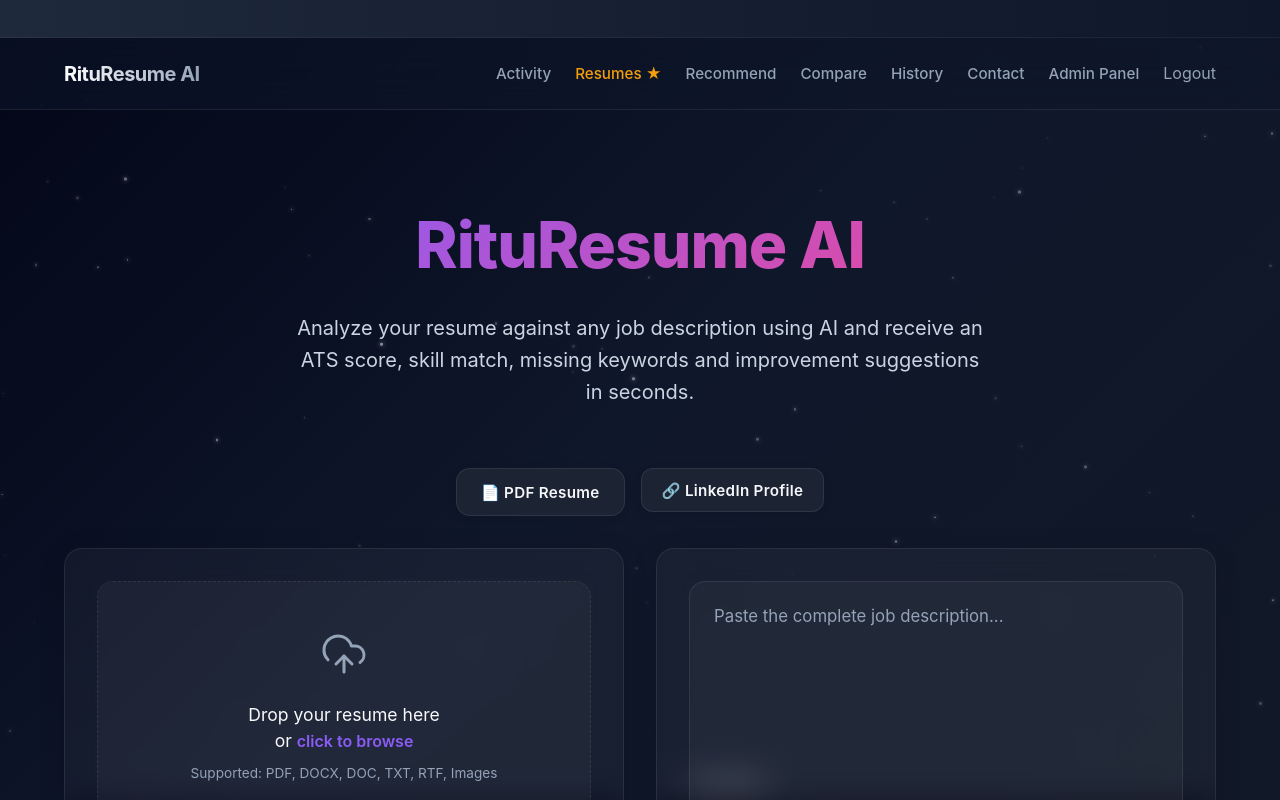
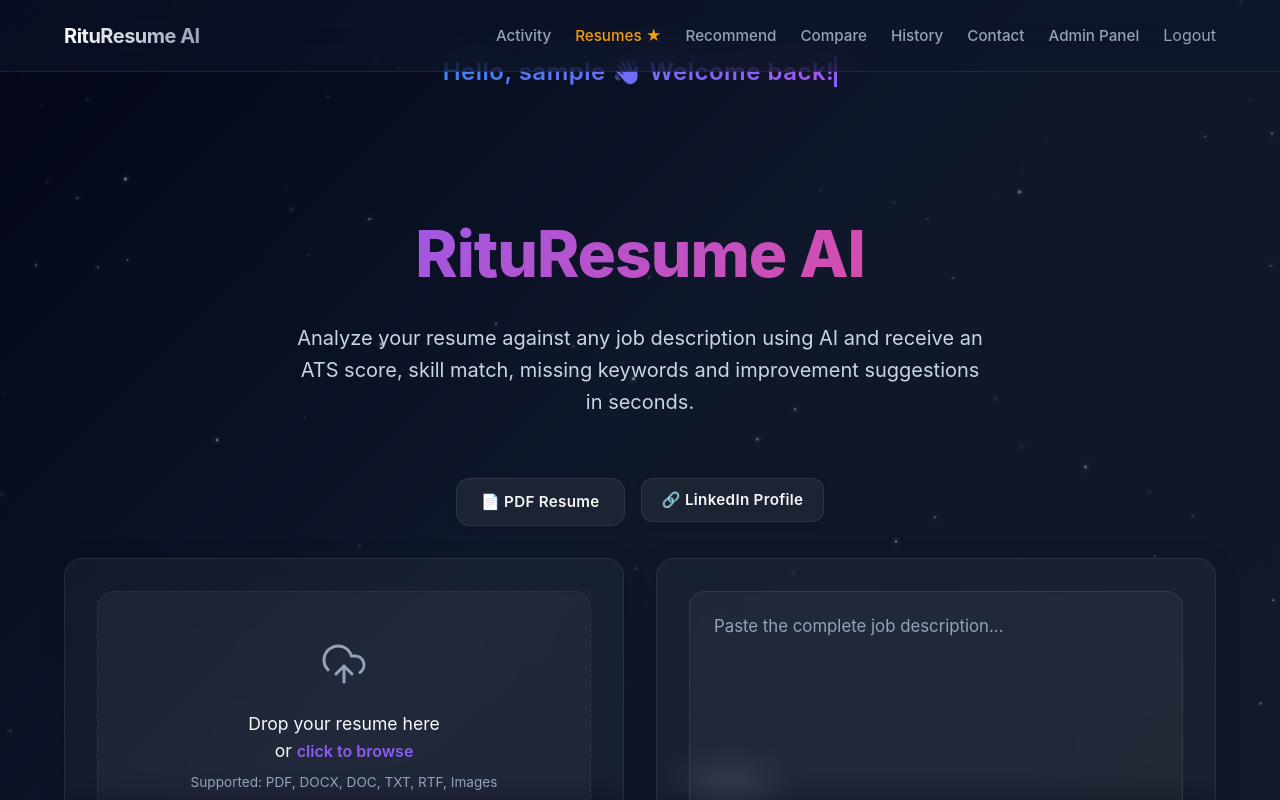
Before and after one commit to samalritupurna/ai-resume-analyzer, a React (Vite) app in the folder frontend/: page / in a window 1280 px wide. Shown: the top 800 px of the page. Built offline with nearby package versions, Linux system fonts and the light colour scheme; sample sign-in values are in the browser's storage.

Commit message:
Move greeting to Home page with typewriter animation

```diff
--- a/frontend/src/components/Navbar/Navbar.css
+++ b/frontend/src/components/Navbar/Navbar.css
@@ -1,23 +1,11 @@
-.navbar-wrapper {
-  position: sticky;
-  top: 0;
-  z-index: 999;
-}
-
-.welcome-marquee {
-  background: linear-gradient(90deg, #1e293b, #0f172a);
-  color: #3b82f6;
-  font-size: 0.9rem;
-  font-weight: 600;
-  padding: 4px 0;
-  border-bottom: 1px solid rgba(255,255,255,0.05);
-}
-
 .navbar {
   height: 72px;
   display: flex;
   justify-content: center;
   align-items: center;
+  position: sticky;
+  top: 0;
+  z-index: 999;
   background: rgba(15, 23, 42, 0.55);
   backdrop-filter: blur(20px);
   -webkit-backdrop-filter: blur(20px);
--- a/frontend/src/components/Navbar/Navbar.jsx
+++ b/frontend/src/components/Navbar/Navbar.jsx
@@ -19,14 +19,6 @@
   };
 
   return (
-    <div className="navbar-wrapper">
-      {user && (
-        <div className="welcome-marquee">
-          <marquee direction="right" scrollamount="6">
-            Hello, {user.name} 👋 Welcome back to RituResume AI!
-          </marquee>
-        </div>
-      )}
     <nav className="navbar">
       <div className="navbar-container">
         <Link to="/" className="navbar-logo">
@@ -100,7 +92,6 @@
         </ul>
       </div>
     </nav>
-    </div>
   );
 };
 
--- a/frontend/src/pages/Home.css
+++ b/frontend/src/pages/Home.css
@@ -46,6 +46,41 @@
     margin-bottom: 24px;
     gap: 16px;
   }
+}
+
+.typewriter-container {
+  width: 100%;
+  display: flex;
+  justify-content: center;
+  margin-top: -1rem;
+  margin-bottom: 2rem;
+}
+
+.typewriter-text {
+  overflow: hidden;
+  white-space: nowrap;
+  border-right: 3px solid var(--primary);
+  margin: 0 auto;
+  letter-spacing: 0.5px;
+  animation:
+    typing 3.5s steps(40, end),
+    blink-caret .75s step-end infinite;
+  font-size: 1.5rem;
+  font-weight: 600;
+  color: var(--text-main);
+  background: linear-gradient(90deg, #3b82f6, #a855f7);
+  -webkit-background-clip: text;
+  -webkit-text-fill-color: transparent;
+}
+
+@keyframes typing {
+  from { width: 0 }
+  to { width: 100% }
+}
+
+@keyframes blink-caret {
+  from, to { border-color: transparent }
+  50% { border-color: var(--primary); }
 }
 
 .analyze-action-container {
--- a/frontend/src/pages/Home.jsx
+++ b/frontend/src/pages/Home.jsx
@@ -79,6 +79,13 @@
           </div>
         </div>
       )}
+
+      <div className="typewriter-container">
+        <h2 className="typewriter-text">
+          Hello, {localStorage.getItem('userName') || 'there'} 👋 Welcome back!
+        </h2>
+      </div>
+
       <Hero />
 
       <div className="mode-toggle-container" style={{ display: 'flex', justifyContent: 'center', gap: '1rem', marginBottom: '2rem' }}>
```
Lines whose indentation alone changed are shown as unchanged.
